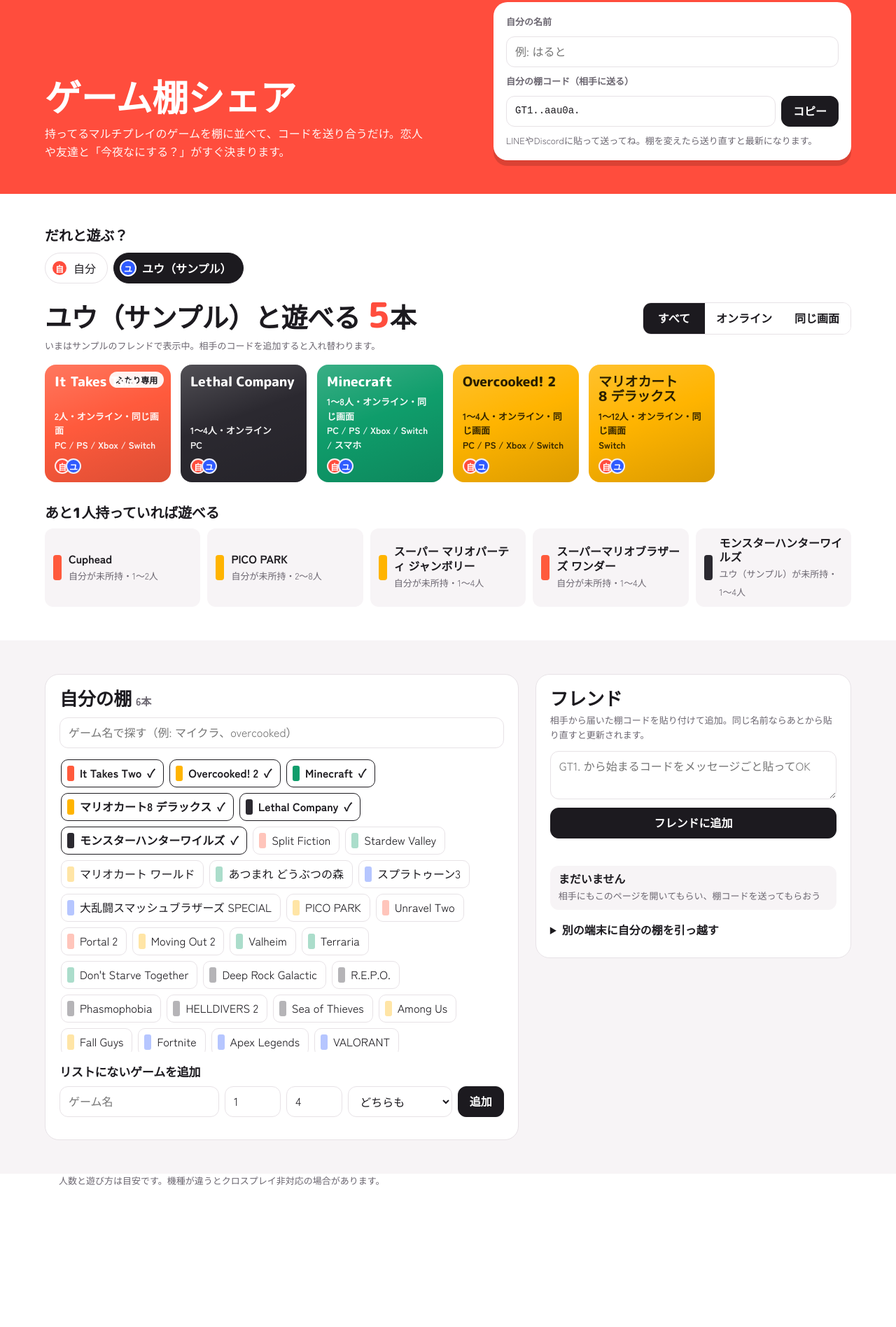
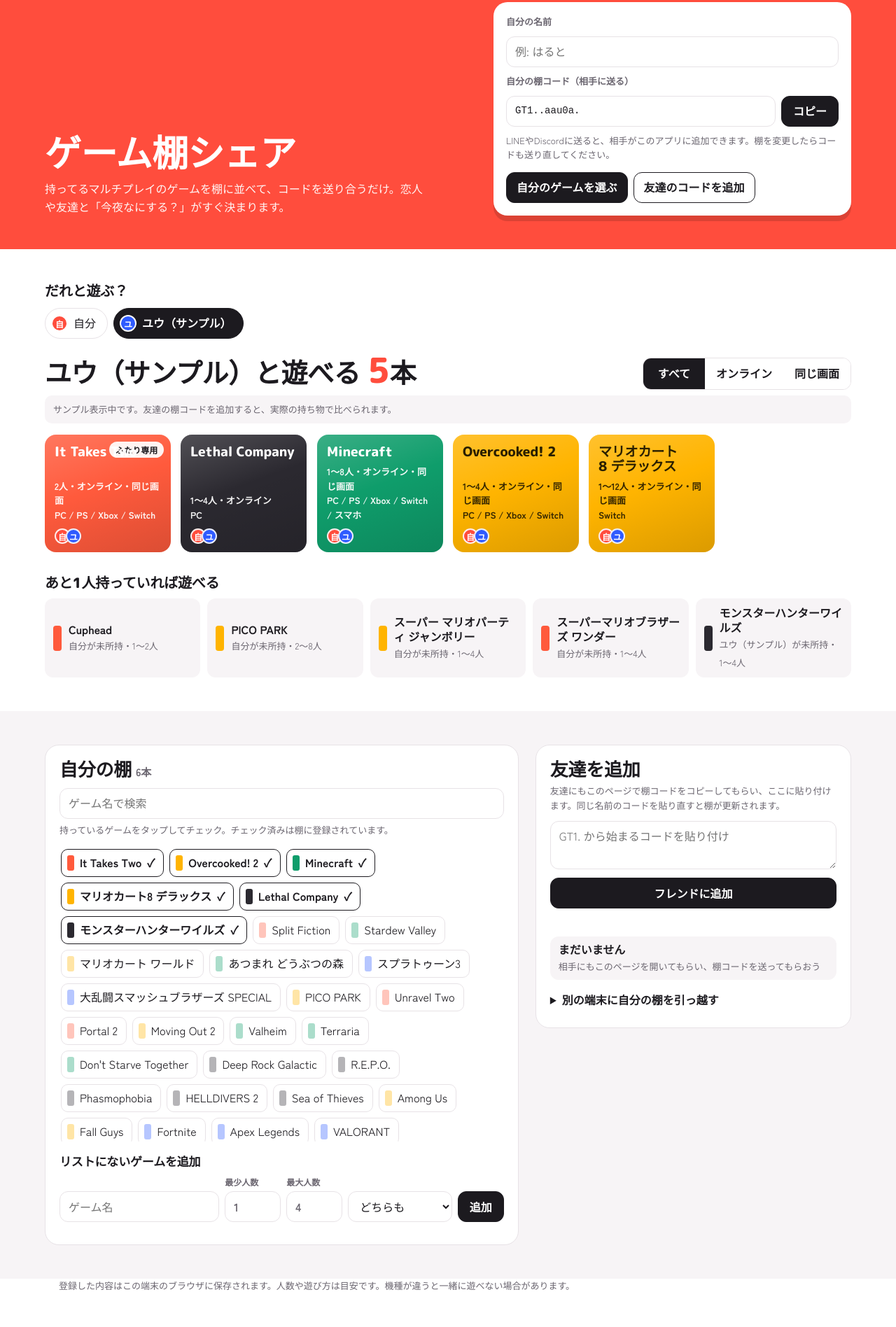
Before and after one commit to planet0527/p-d86e6a38bb, a plain HTML site: page index.html in a window 1280 px wide. Shown: the part 45-1941 px from the top of the page at 70% size. Before the commit the page ends 1790 px from the top, so only its background shows below. Drawn offline with Linux system fonts and the light colour scheme.

Commit message:
Improve game shelf onboarding and usability

```diff
--- a/index.html
+++ b/index.html
@@ -24,7 +24,7 @@ h1,h2,h3{font-family:"M PLUS Rounded 1c",system-ui,sans-serif;font-weight:800;li
 .wrap{max-width:1240px;margin:0 auto}
 button,input,select,textarea{font:inherit;color:inherit}
 button{cursor:pointer;min-height:44px;border-radius:12px;border:1.5px solid var(--line);background:var(--bg);padding:0 16px;font-weight:700}
-button:focus-visible,input:focus-visible,select:focus-visible,textarea:focus-visible{outline:3px solid var(--vs);outline-offset:2px}
+button:focus-visible,input:focus-visible,select:focus-visible,textarea:focus-visible,a:focus-visible{outline:3px solid var(--vs);outline-offset:2px}
 input,select,textarea{font-size:16px;min-height:44px;border:1.5px solid var(--line);border-radius:12px;background:var(--bg);padding:8px 12px}
 .top{background:var(--band);color:var(--bandink)}
 .top .wrap{display:grid;grid-template-columns:minmax(0,1.2fr) minmax(0,1fr);gap:28px;align-items:end}
@@ -39,6 +39,29 @@ input,select,textarea{font-size:16px;min-height:44px;border:1.5px solid var(--li
 .me .btn-main{background:#1c1a1f;color:#fff;border-color:#1c1a1f;white-space:nowrap}
 .note{font-size:13px;color:var(--mute)}
 .me .note{color:#6b6670}
+.top-actions{display:flex;flex-wrap:wrap;gap:8px;margin-top:4px}
+.top-actions a,.empty-actions a{display:inline-flex;align-items:center;justify-content:center;min-height:44px;padding:0 14px;border:1.5px solid #1c1a1f;border-radius:12px;background:#1c1a1f;color:#fff;text-decoration:none;font-weight:700}
+.top-actions a.secondary,.empty-actions a.secondary{background:transparent;color:#1c1a1f}
+.top-actions a:hover,.empty-actions a:hover{filter:brightness(.94)}
+#ct{scroll-margin-top:16px}
+.sample-note{padding:10px 12px;border-radius:10px;background:var(--panel)}
+.selected-hint{margin:6px 0 0}
+.custom{align-items:end}
+.number-field{display:grid;gap:4px;font-size:12px;font-weight:700;color:var(--mute)}
+.number-field input{width:100%}
+.empty p{margin:0}
+.empty-actions{display:flex;flex-wrap:wrap;justify-content:center;gap:8px;margin-top:14px}
+.empty-actions a{font-size:14px}
+.card-intro{margin:6px 0 0}
+#friend-code{scroll-margin-top:16px}
+#my-shelf{scroll-margin-top:16px}
+@media(max-width:600px){
+  .top-actions a{flex:1 1 100%}
+  .card{padding:16px;border-radius:16px}
+  .custom{grid-template-columns:repeat(2,minmax(0,1fr))}
+  .custom>#ct,.custom>button{grid-column:1/-1}
+  .number-field{font-size:12px}
+}
 .who{display:flex;flex-wrap:wrap;gap:8px;margin:14px 0 6px}
 .chip{display:inline-flex;align-items:center;gap:8px;border-radius:999px;padding:0 16px 0 8px}
 .chip .dot{width:24px;height:24px}
@@ -115,7 +138,11 @@ summary{cursor:pointer;font-weight:700;min-height:32px}
         <input id="mycode" readonly aria-label="自分の棚コード">
         <button class="btn-main" id="copy" type="button">コピー</button>
       </div>
-      <div class="note" id="copymsg">LINEやDiscordに貼って送ってね。棚を変えたら送り直すと最新になります。</div>
+      <div class="note" id="copymsg">LINEやDiscordに送ると、相手がこのアプリに追加できます。棚を変更したらコードも送り直してください。</div>
+      <div class="top-actions">
+        <a href="#my-shelf">自分のゲームを選ぶ</a>
+        <a class="secondary" href="#friend-code">友達のコードを追加</a>
+      </div>
     </div>
   </div>
 </header>
@@ -133,7 +160,7 @@ summary{cursor:pointer;font-weight:700;min-height:32px}
         <button type="button" data-mode="c" aria-pressed="false">同じ画面</button>
       </div>
     </div>
-    <div id="sample" class="note" style="margin-top:6px"></div>
+    <div id="sample" class="note sample-note" style="margin-top:8px"></div>
     <div id="together"></div>
     <div id="almost"></div>
     <div id="over"></div>
@@ -142,29 +169,30 @@ summary{cursor:pointer;font-weight:700;min-height:32px}
 
 <section class="band low">
   <div class="wrap cols">
-    <div class="card">
+    <div class="card" id="my-shelf">
       <h2>自分の棚<small id="mycount"></small></h2>
-      <div class="row"><input id="q" type="search" placeholder="ゲーム名で探す（例: マイクラ、overcooked）" aria-label="ゲームを探す"></div>
+      <div class="row"><input id="q" type="search" placeholder="ゲーム名で検索" aria-label="ゲームを探す"></div>
+      <p class="note selected-hint">持っているゲームをタップしてチェック。チェック済みは棚に登録されています。</p>
       <div class="shelf" id="shelf"></div>
       <h3 style="font-size:17px;margin-top:20px">リストにないゲームを追加</h3>
       <form class="custom" id="cform">
         <input id="ct" maxlength="60" placeholder="ゲーム名" aria-label="ゲーム名" required>
-        <input id="cmin" type="number" min="1" max="99" value="1" aria-label="最少人数">
-        <input id="cmax" type="number" min="1" max="99" value="4" aria-label="最大人数">
+        <label class="number-field" for="cmin">最少人数<input id="cmin" type="number" min="1" max="99" value="1" aria-label="最少人数"></label>
+        <label class="number-field" for="cmax">最大人数<input id="cmax" type="number" min="1" max="99" value="4" aria-label="最大人数"></label>
         <select id="cmode" aria-label="遊び方"><option value="o">オンライン</option><option value="c">同じ画面</option><option value="oc" selected>どちらも</option></select>
         <button type="submit" class="btn-main">追加</button>
       </form>
       <ul class="list" id="clist"></ul>
     </div>
 
-    <div class="card">
-      <h2>フレンド<small id="fcount"></small></h2>
-      <p class="note" style="margin:6px 0 0">相手から届いた棚コードを貼り付けて追加。同じ名前ならあとから貼り直すと更新されます。</p>
+    <div class="card" id="friend-code">
+      <h2>友達を追加<small id="fcount"></small></h2>
+      <p class="note card-intro">友達にもこのページで棚コードをコピーしてもらい、ここに貼り付けます。同じ名前のコードを貼り直すと棚が更新されます。</p>
       <form id="fform">
-        <div class="row"><textarea id="fcode" rows="2" style="flex:1 1 100%;resize:vertical" placeholder="GT1. から始まるコードをメッセージごと貼ってOK" aria-label="フレンドの棚コード"></textarea></div>
+        <div class="row"><textarea id="fcode" rows="2" style="flex:1 1 100%;resize:vertical" placeholder="GT1. から始まるコードを貼り付け" aria-label="友達の棚コード"></textarea></div>
         <div class="row"><button type="submit" class="btn-main" style="flex:1">フレンドに追加</button></div>
       </form>
-      <div class="msg" id="fmsg" aria-live="polite"></div>
+      <div class="msg" id="fmsg" role="status" aria-live="polite"></div>
       <ul class="list" id="flist"></ul>
       <details>
         <summary>別の端末に自分の棚を引っ越す</summary>
@@ -174,7 +202,7 @@ summary{cursor:pointer;font-weight:700;min-height:32px}
     </div>
   </div>
 </section>
-<p class="band foot wrap" id="savestate">人数と遊び方は目安です。機種が違うとクロスプレイ非対応の場合があります。</p>
+<p class="band foot wrap" id="savestate">登録した内容はこの端末のブラウザに保存されます。人数や遊び方は目安です。機種が違うと一緒に遊べない場合があります。</p>
 </main>
 
 <script>
@@ -296,7 +324,7 @@ function renderWho(fs){
   const sel=new Set(fs.some(f=>f.sample)?['sample']:S.sel);
   $('who').innerHTML=`<span class="chip" style="border:1.5px solid var(--line);min-height:44px">${dot(S.me.name||'自分',0)}${esc(S.me.name||'自分')}</span>`+
     fs.map(f=>`<button type="button" class="chip" data-sel="${esc(f.id)}" aria-pressed="${sel.has(f.id)}">${dot(f.data.name,f.c)}${esc(f.data.name)}</button>`).join('');
-  $('sample').textContent=fs.some(f=>f.sample)?'いまはサンプルのフレンドで表示中。相手のコードを追加すると入れ替わります。':'';
+  $('sample').textContent=fs.some(f=>f.sample)?'サンプル表示中です。友達の棚コードを追加すると、実際の持ち物で比べられます。':'';
   return fs.filter(f=>sel.has(f.id));
 }
 function boxHtml(k,g,owners,tag,extra){
@@ -326,7 +354,7 @@ function renderMatch(){
   }
   $('mtitle').innerHTML=`${esc(names)}と遊べる <b>${tog.length}</b>本`;
   $('together').innerHTML=tog.length?`<div class="grid">${tog.map(([k,g,o])=>boxHtml(k,g,o,g.mx===n?(n===2?'ふたり専用':'ぴったり'):'')).join('')}</div>`
-    :'<div class="empty">共通のゲームが見つかりませんでした。下の「あと1人持っていれば」をチェック！</div>';
+    :'<div class="empty"><p>共通のゲームがまだ見つかりません。棚の登録内容や遊び方の絞り込みを見直してみてね。</p><div class="empty-actions"><a href="#my-shelf">自分の棚を見直す</a><a class="secondary" href="#friend-code">友達のコードを更新</a></div></div>';
   $('almost').innerHTML=alm.length?`<div class="sub"><h3>あと1人持っていれば遊べる</h3><div class="mini">${alm.map(([k,g,o,miss])=>`<div class="minibox"><i class="${g.ge}"></i><div><b>${esc(g.t)}</b><span>${esc(miss.name)}が未所持・${ppl(g)}</span></div></div>`).join('')}</div></div>`:'';
   $('over').innerHTML=ovr.length?`<div class="sub"><h3>みんな持ってるけど人数が合わない</h3><div class="mini">${ovr.map(([k,g])=>`<div class="minibox"><i class="${g.ge}"></i><div><b>${esc(g.t)}</b><span>${ppl(g)}で遊ぶゲーム</span></div></div>`).join('')}</div></div>`:'';
 }
@@ -335,7 +363,7 @@ function renderShelf(){
   const list=P.filter(g=>!nq||norm(g[1]).includes(nq)||norm(g[2]).includes(nq));
   list.sort((a,b)=>own.has(b[0])-own.has(a[0]));
   $('shelf').innerHTML=list.length?list.map(g=>`<button type="button" class="pick" data-g="${g[0]}" aria-pressed="${own.has(g[0])}" title="${G[g[7]]}・${g[3]===g[4]?g[3]:g[3]+'〜'+g[4]}人"><i class="${g[7]}"></i>${esc(g[1])}</button>`).join('')
-    :'<p class="note">見つかりません。下の「リストにないゲームを追加」から入れてね。</p>';
+    :'<p class="note">見つかりません。下から手入力で追加できます。</p>';
   $('clist').innerHTML=S.me.custom.map((c,i)=>`<li><div><b>${esc(c[0])}</b><span>${ppl({mn:c[1],mx:c[2]})}・${modeTxt(c[3])}</span></div><button type="button" data-cdel="${i}">外す</button></li>`).join('');
 }
 function renderFriends(){
```
